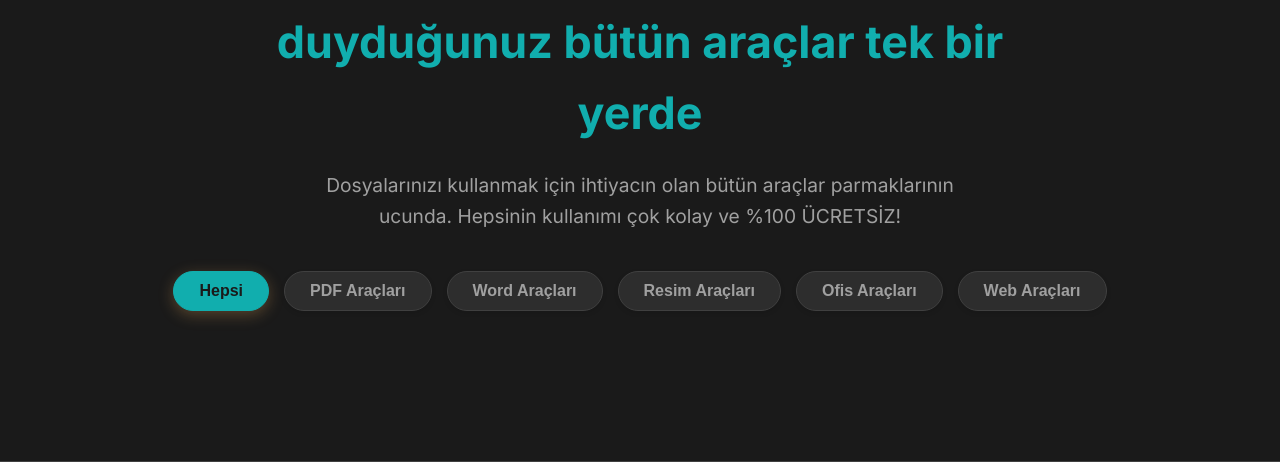
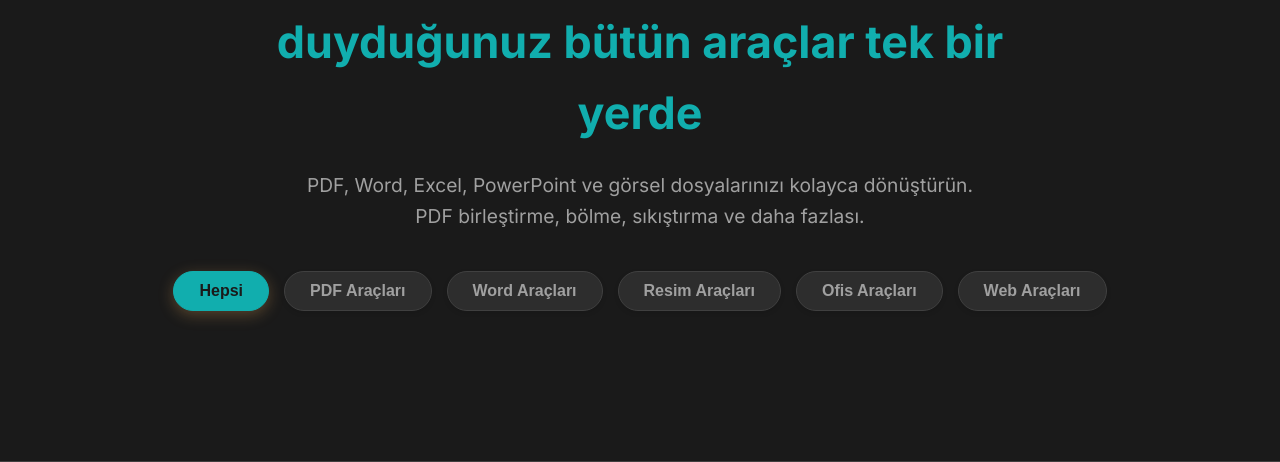
Before and after one commit to BurakYucelPY/FileMint, a Flask app: template web/templates/index.html in a window 1280 px wide. Shown: the part 215-677 px from the top of the page. Run offline with Flask 3, Linux system fonts and the light colour scheme; the template is opened without the code that fills it, so the values that code supplies are empty; some libraries are stand-ins or nearby versions.

Commit message:
Arayüz: Hero açıklama metni güncellendi

```diff
--- a/web/templates/index.html
+++ b/web/templates/index.html
@@ -454,7 +454,7 @@
     <!-- Hero Section -->
     <section class="hero">
         <h1>Dosyalarınızla çalışmak için ihtiyaç duyduğunuz bütün araçlar tek bir yerde</h1>
-        <p>Dosyalarınızı kullanmak için ihtiyacın olan bütün araçlar parmaklarının ucunda. Hepsinin kullanımı çok kolay ve %100 ÜCRETSİZ!</p>
+        <p>PDF, Word, Excel, PowerPoint ve görsel dosyalarınızı kolayca dönüştürün. PDF birleştirme, bölme, sıkıştırma ve daha fazlası.</p>
 
         <div class="filters">
             <button class="filter-btn active" onclick="filterTools('all')">Hepsi</button>
```
